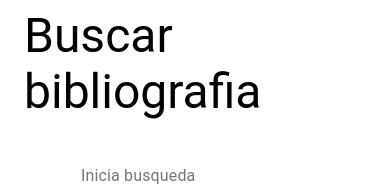
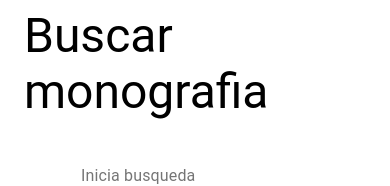
Before and after one commit to edgarhurtado27/basic-search-engine, a React (Create React App) app: page / in a window 390 px wide. Shown: the top 186 px of the page. Built offline with nearby package versions, Linux system fonts and the light colour scheme.

Commit message:
feat: Responsive fixes

```diff
--- a/src/components/SearchResult/SearchResult.js
+++ b/src/components/SearchResult/SearchResult.js
@@ -9,7 +9,7 @@ const renderResult = ({text, title, id, slot}) => {
         justifyContent="space-between"
         direction="row">
 
-        <Grid item xs={10}
+        <Grid item md={10} xs={9}
           container
           justifyContent="center"
           direction="column"
@@ -17,7 +17,7 @@ const renderResult = ({text, title, id, slot}) => {
           <Typography display="inline" variant="h4">{title}</Typography>
           <Typography display="inline" variant="subtitle1">{text}</Typography>
         </Grid>
-        <Grid item xs={2}
+        <Grid item md={2} xs={3}
           container
           justifyContent="center"
           direction="column"
--- a/src/components/Title/Title.js
+++ b/src/components/Title/Title.js
@@ -5,9 +5,9 @@ const Title = () => (
   <Grid item
     container
     justifyContent="center"
-    alignItems="flex-end"
+    alignItems="center"
     xs={12}>
-    <Typography display="inline" variant="h3">Buscar bibliografia</Typography>
+    <Typography display="inline" variant="h3">Buscar monografia</Typography>
   </Grid>
 )
 
```
Also changed, not shown: 1 other file (tests, documents, lock files or other folders).
